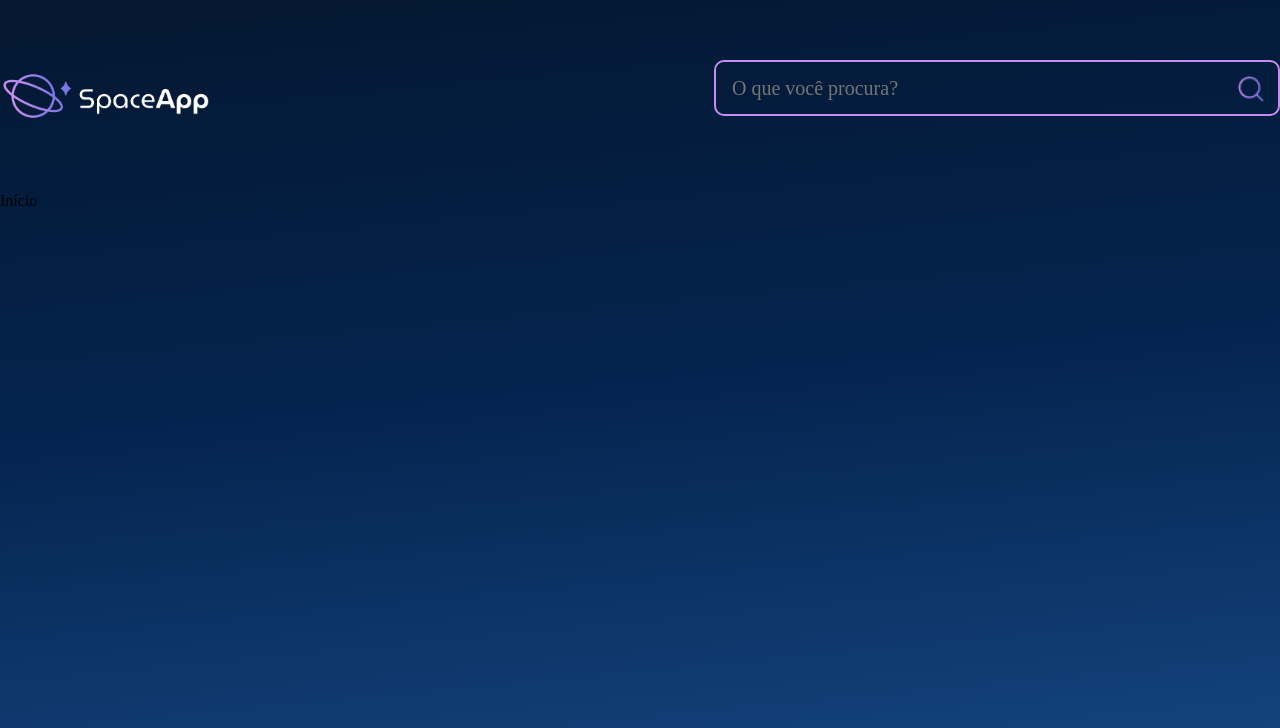
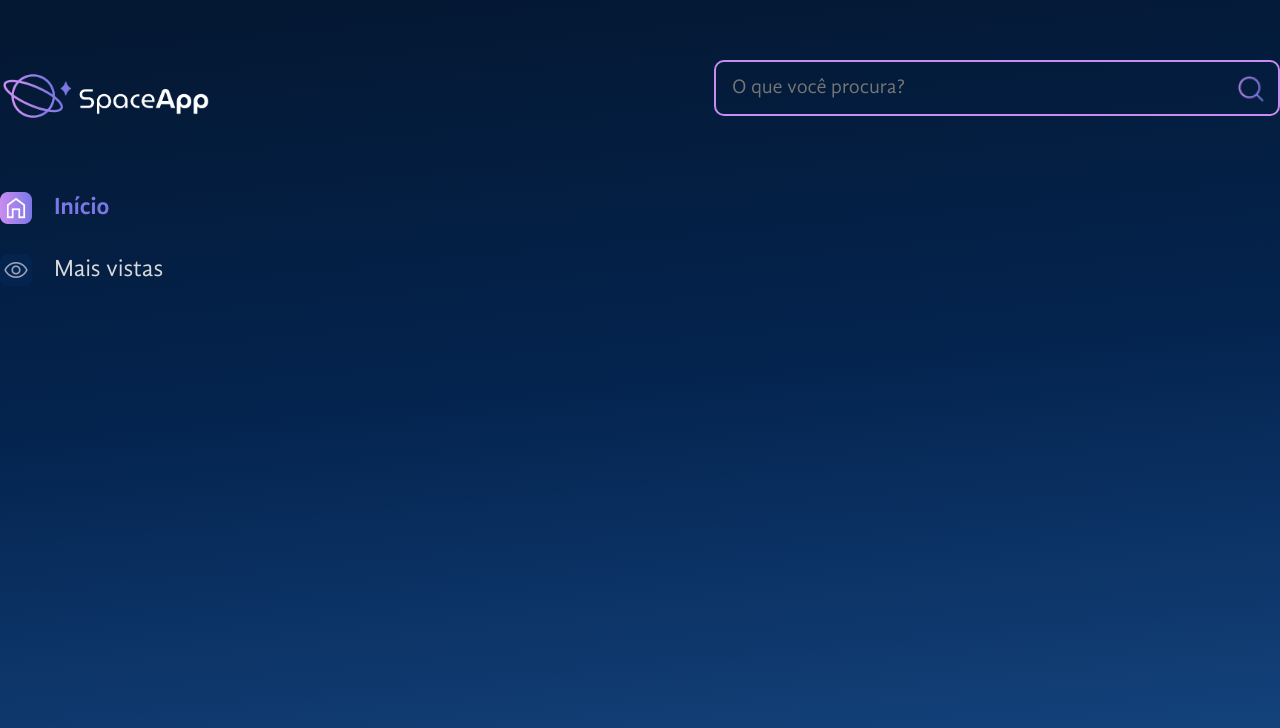
Before and after one commit to albertobtlima/explore-react-com-javascript, a React (Vite) app in the folder 04-estilize-componentes-com-styled-components/space-app/: page / in a window 1280 px wide. Shown: the top 728 px of the page. Built offline with nearby package versions, Linux system fonts and the light colour scheme.

Commit message:
adicionado estilos para o aside

```diff
--- a/04-estilize-componentes-com-styled-components/space-app/src/componentes/BarraLateral/ItemNavegacao/index.jsx
+++ b/04-estilize-componentes-com-styled-components/space-app/src/componentes/BarraLateral/ItemNavegacao/index.jsx
@@ -1,6 +1,17 @@
 import styled from "styled-components";
 
-const ItemListaEstilizado = styled.li``;
+const ItemListaEstilizado = styled.li`
+  font-size: 24px;
+  line-height: 29px;
+  margin-bottom: 30px;
+  cursor: pointer;
+  color: ${(props) => (props.$ativo ? "#7b78e5" : "#d9d9d9")};
+  font-family: ${(props) =>
+    props.$ativo ? "GandhiSansBold" : "GandhiSansRegular"};
+  display: flex;
+  align-items: center;
+  gap: 22px;
+`;
 
 const ItemNavegacao = ({
   children,
@@ -9,7 +20,7 @@
   ativo = false,
 }) => {
   return (
-    <ItemListaEstilizado>
+    <ItemListaEstilizado $ativo={ativo}>
       <img src={ativo ? iconeAtivo : iconeInativo} alt="" />
       {children}
     </ItemListaEstilizado>
--- a/04-estilize-componentes-com-styled-components/space-app/src/componentes/BarraLateral/index.jsx
+++ b/04-estilize-componentes-com-styled-components/space-app/src/componentes/BarraLateral/index.jsx
@@ -13,8 +13,18 @@
     <aside>
       <nav>
         <ListaEstilizada>
-          <ItemNavegacao iconeAtivo="" iconeInativo="" ativo>
+          <ItemNavegacao
+            iconeAtivo="/icones/home-ativo.png"
+            iconeInativo="/icones/home-inativo.png"
+            ativo={true}
+          >
             Início
+          </ItemNavegacao>
+          <ItemNavegacao
+            iconeAtivo="/icones/mais-vistas-ativo.png"
+            iconeInativo="/icones/mais-vistas-inativo.png"
+          >
+            Mais vistas
           </ItemNavegacao>
         </ListaEstilizada>
       </nav>
--- a/04-estilize-componentes-com-styled-components/space-app/src/componentes/EstilosGlobais/index.jsx
+++ b/04-estilize-componentes-com-styled-components/space-app/src/componentes/EstilosGlobais/index.jsx
@@ -1,47 +1,76 @@
 import { createGlobalStyle } from "styled-components";
+import GandhiSansRegular from "./fontes/GandhiSans-Regular.otf";
+import GandhiSansBold from "./fontes/GandhiSans-Bold.otf";
 
 const EstilosGlobais = createGlobalStyle`
+  @font-face {
+    font-family: "GandhiSansRegular";
+    src:
+      local("Gandhi Sans Regular"),
+      local("GandhiSansRegular"),
+      url(${GandhiSansRegular});
+  }
+
+  @font-face {
+    font-family: "GandhiSansBold";
+    src:
+      local("Gandhi Sans Bold"),
+      local("GandhiSansBold"),
+      url(${GandhiSansBold});
+  }
+
   html {
     line-height: 1.15;
     -webkit-text-size-adjust: 100%;
+    font-family: GandhiSansRegular;
   }
+
   body {
     margin: 0;
     min-height: 100vh;
   }
+
   main {
     display: block;
   }
+
   h1 {
     font-size: 2em;
     margin: 0.67em 0;
   }
+
   hr {
     box-sizing: content-box;
     height: 0;
     overflow: visible;
   }
+
   a {
     background-color: transparent;
   }
+
   abbr[title] {
     border-bottom: none;
     text-decoration: underline;
     text-decoration: underline dotted;
   }
+
   b,
   strong {
     font-weight: bolder;
   }
+
   code,
   kbd,
   samp {
     font-family: monospace, monospace;
     font-size: 1em;
   }
+
   small {
    font-size: 80%;
   }
+
   sub,
   sup {
     font-size: 75%;
@@ -49,15 +78,19 @@
     position: relative;
     vertical-align: baseline;
   }
+
   sub {
     bottom: -0.25em;
   }
+
   sup {
     top: -0.5em;
   }
+
   img {
     border-style: none;
   }
+
   button,
   input,
   optgroup,
@@ -68,20 +101,24 @@
     line-height: 1.15;
     margin: 0;
   }
+
   button,
   input {
     overflow: visible;
   }
+
   button,
   select {
     text-transform: none;
   }
+
   button,
   [type="button"],
   [type="reset"],
   [type="submit"] {
    -webkit-appearance: button;
   }
+
   button::-moz-focus-inner,
   [type="button"]::-moz-focus-inner,
   [type="reset"]::-moz-focus-inner,
@@ -89,15 +126,18 @@
     border-style: none;
     padding: 0;
   }
+
   button:-moz-focusring,
   [type="button"]:-moz-focusring,
   [type="reset"]:-moz-focusring,
   [type="submit"]:-moz-focusring {
     outline: 1px dotted ButtonText;
   }
+
   fieldset {
     padding: 0.35em 0.75em 0.625em;
   }
+
   legend {
     box-sizing: border-box;
     color: inherit;
@@ -106,41 +146,52 @@
     padding: 0;
     white-space: normal;
   }
+
   progress {
     vertical-align: baseline;
   }
+
   textarea {
     overflow: auto;
   }
+
   [type="checkbox"],
   [type="radio"] {
     box-sizing: border-box;
     padding: 0;
   }
+
   [type="number"]::-webkit-inner-spin-button,
   [type="number"]::-webkit-outer-spin-button {
     height: auto;
   }
+
   [type="search"] {
     -webkit-appearance: textfield;
     outline-offset: -2px;
   }
+
   [type="search"]::-webkit-search-decoration {
     -webkit-appearance: none;
   }
+
   ::-webkit-file-upload-button {
     -webkit-appearance: button;
     font: inherit;
   }
+
   details {
     display: block;
   }
+
   summary {
     display: list-item;
   }
+
   template {
     display: none;
   }
+
   [hidden] {
     display: none;
   }
```
Also changed, not shown: 04-estilize-componentes-com-styled-components/space-app/src/componentes/EstilosGlobais/fontes/GandhiSans-Bold.otf (added), 04-estilize-componentes-com-styled-components/space-app/src/componentes/EstilosGlobais/fontes/GandhiSans-Regular.otf (added). Lines whose indentation alone changed are shown as unchanged.
